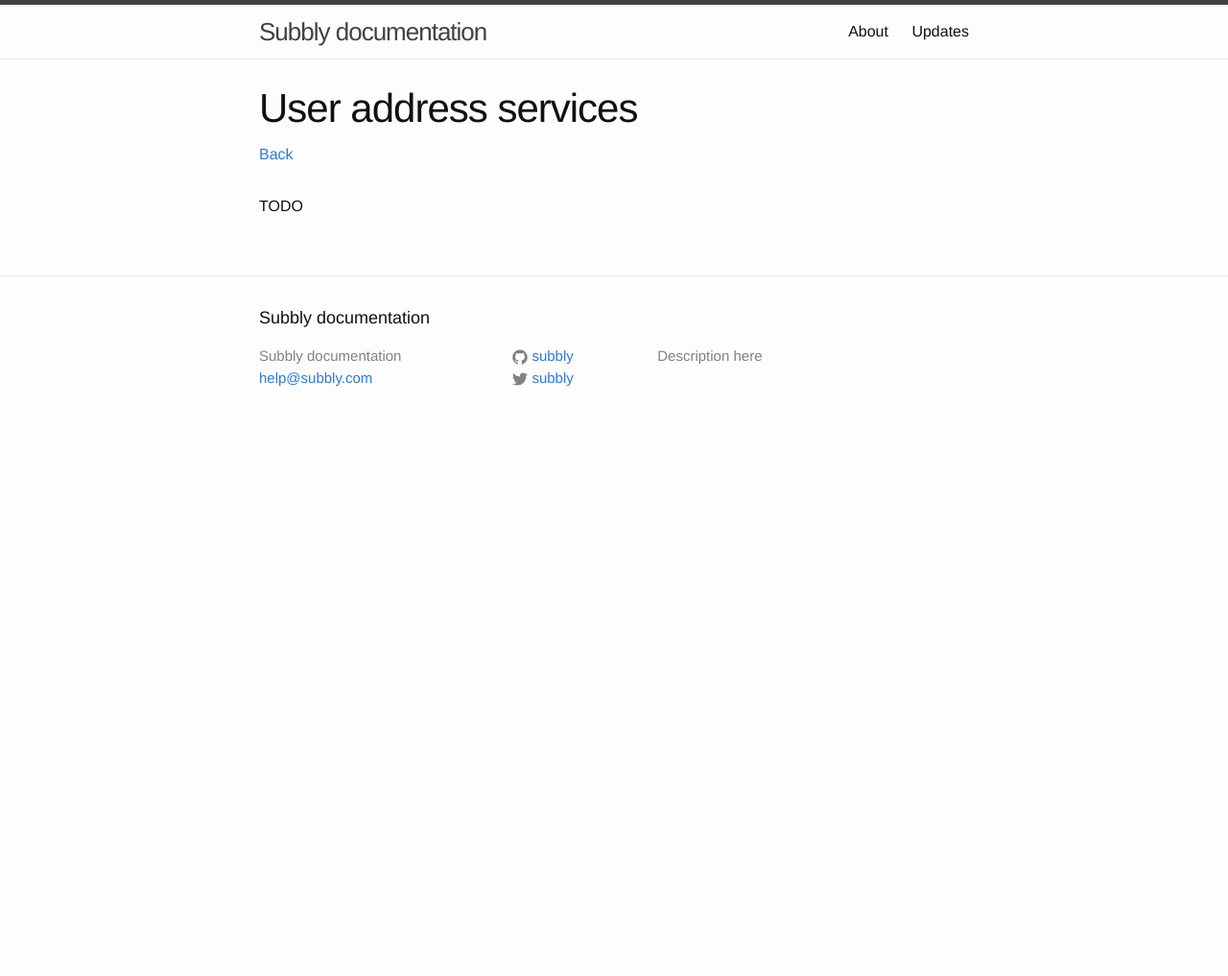
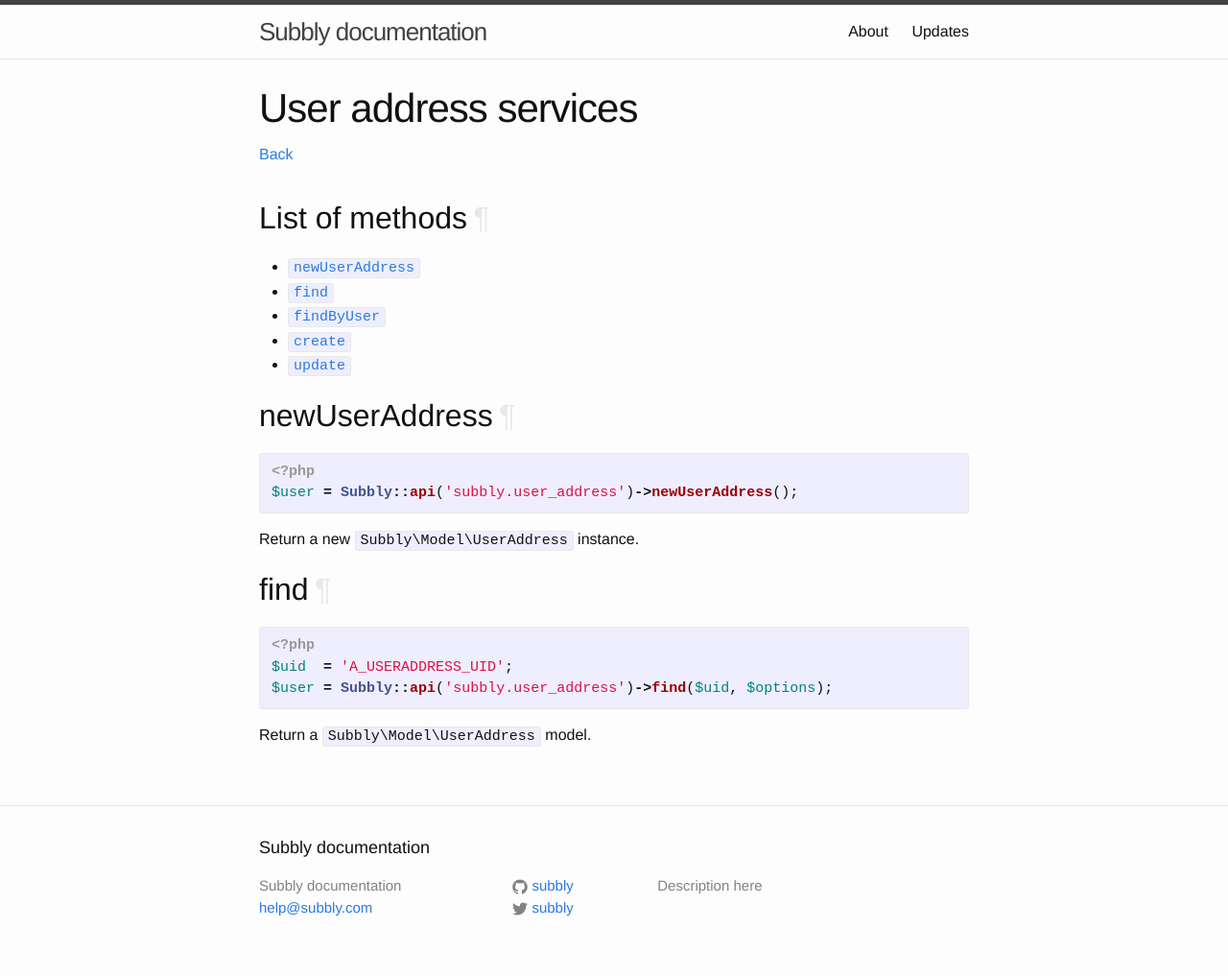
Before and after one commit to subbly/documentation, a Jekyll site: the page built from core-api/services/user-address.md, in a window 1280 px wide. Shown: the whole page at 96% size. Built offline with Jekyll 4.4.1, drawn with Linux system fonts in a browser that asks for light colours; nearby versions of some CDN libraries; before the commit the page ends 900 px from its top, so only the background shows below that.

Commit message:
Update core api end REST api documentations

```diff
--- a/core-api/services/user-address.md
+++ b/core-api/services/user-address.md
@@ -5,4 +5,32 @@
 back_url: /core-api/
 ---
 
-TODO
+## List of methods
+
+- [`newUserAddress`](#newuseraddress)
+- [`find`](#find)
+- [`findByUser`](#findByUser)
+- [`create`](#create)
+- [`update`](#update)
+
+
+
+## newUserAddress
+
+{% highlight php %}
+<?php
+$user = Subbly::api('subbly.user_address')->newUserAddress();
+{% endhighlight %}
+
+Return a new `Subbly\Model\UserAddress` instance.
+
+
+## find
+
+{% highlight php %}
+<?php
+$uid  = 'A_USERADDRESS_UID';
+$user = Subbly::api('subbly.user_address')->find($uid, $options);
+{% endhighlight %}
+
+Return a `Subbly\Model\UserAddress` model.
```
Also changed, not shown: core-api/services/product.md (+1 -0 lines), core-api/services/user.md (+1 -0 lines), rest-api/v1/services/user-addresses.md (+16 -3 lines).
